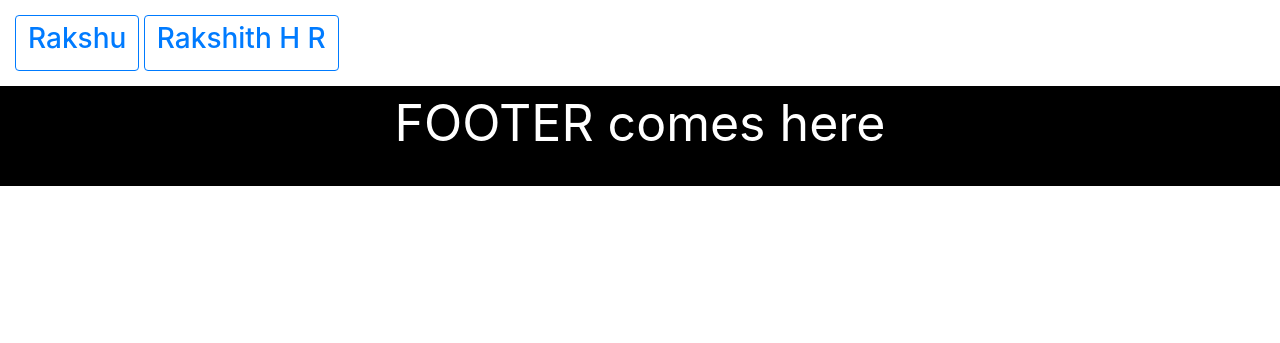
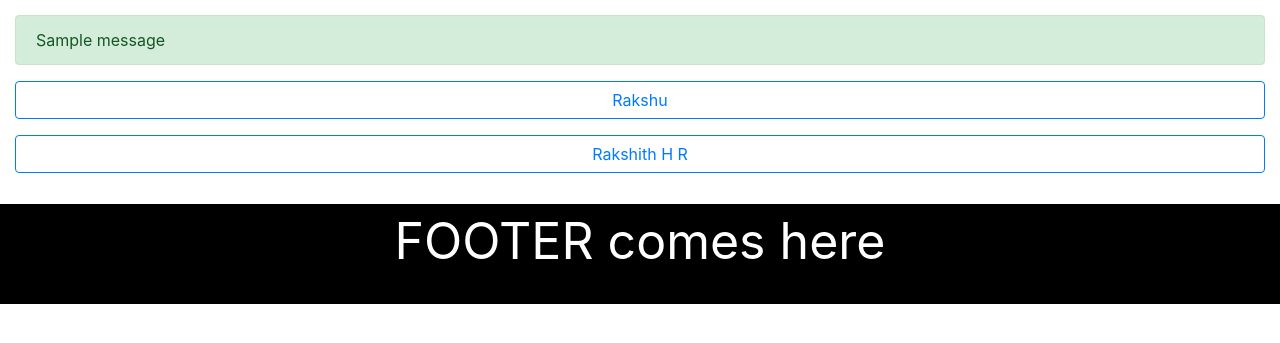
Before and after one commit to Rakshith176/basic-django, a Django app: page /app/details/ in a window 1280 px wide. Shown: the part 100-443 px from the top of the page. Run offline with Django 3.2, Linux system fonts and the light colour scheme; data comes from the database, SQL or seed files in the repository; both versions use the stored data as it was after the commit; one stand-in notice (Sample message) is shown; some libraries are stand-ins or nearby versions.

```diff
--- a/django_sample/app/templates/base.html
+++ b/django_sample/app/templates/base.html
@@ -54,6 +54,13 @@
 	</div>
 </div>
 <div style="padding: 15px;">
+	{% if messages %}
+            {% for message in messages %}
+              <div class="alert alert-{{ message.tags }}">
+                {{ message }}
+              </div>
+            {% endfor %}
+  {% endif %}
 {% block content %}
 {% endblock content %}
 </div>
--- a/django_sample/app/templates/details.html
+++ b/django_sample/app/templates/details.html
@@ -8,13 +8,12 @@
 
 {% for list in person_list %}
 
+<div class="d-flex flex-column bd-highlight mb-3">
+<button class="btn btn-outline-primary" href="#mymodal{{list.id}}"  data-toggle="modal" data-target="#mymodal{{list.id}}" >
+  {{list.Name}}
 
-<button class="btn btn-outline-primary" href="#mymodal{{list.id}}"  data-toggle="modal" data-target="#mymodal{{list.id}}" class="startuplist">
-<div>
-		<h3>{{ list.Name }}</h3>
-
+</button>
 </div>
-</button>
 
 <!-- The Modal -->
 <div id="mymodal{{list.id}}" class="modal"  role="dialog">
--- a/django_sample/app/templates/register.html
+++ b/django_sample/app/templates/register.html
@@ -3,6 +3,7 @@
 {% load crispy_forms_tags %}
 
 {% block content %}
+<a class="btn btn-outline-info" href="{% url 'details' %}">Click here to check all registered details</a>
     <div class="content-section">
         <form method="POST" enctype="multipart/form-data">
             {% csrf_token %}
--- a/django_sample/app/views.py
+++ b/django_sample/app/views.py
@@ -1,4 +1,4 @@
-from django.shortcuts import render
+from django.shortcuts import render,redirect
 from django.contrib import messages
 from .forms import *
 from .models import *
```
Also changed, not shown: django_sample/db.sqlite3.
